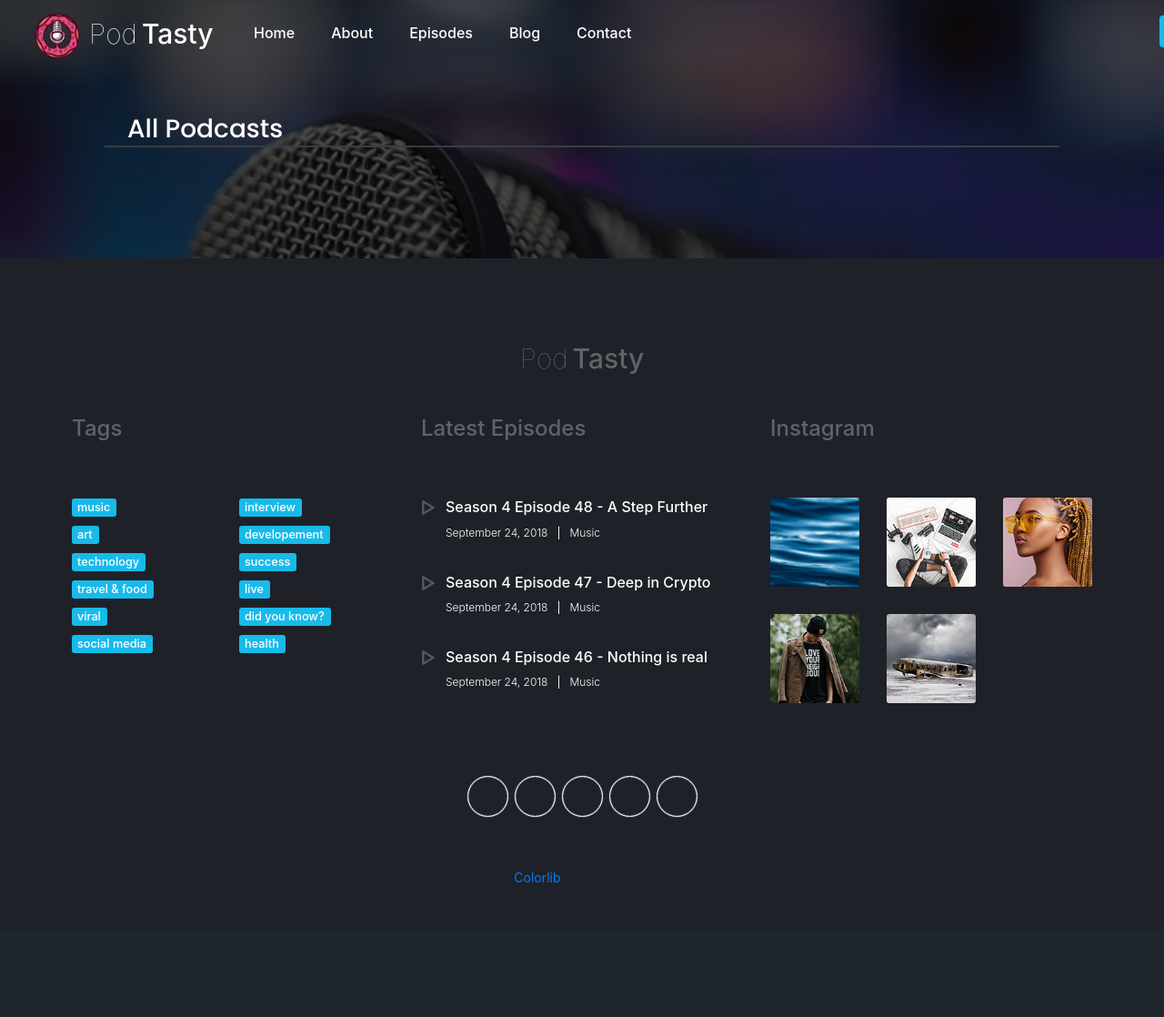
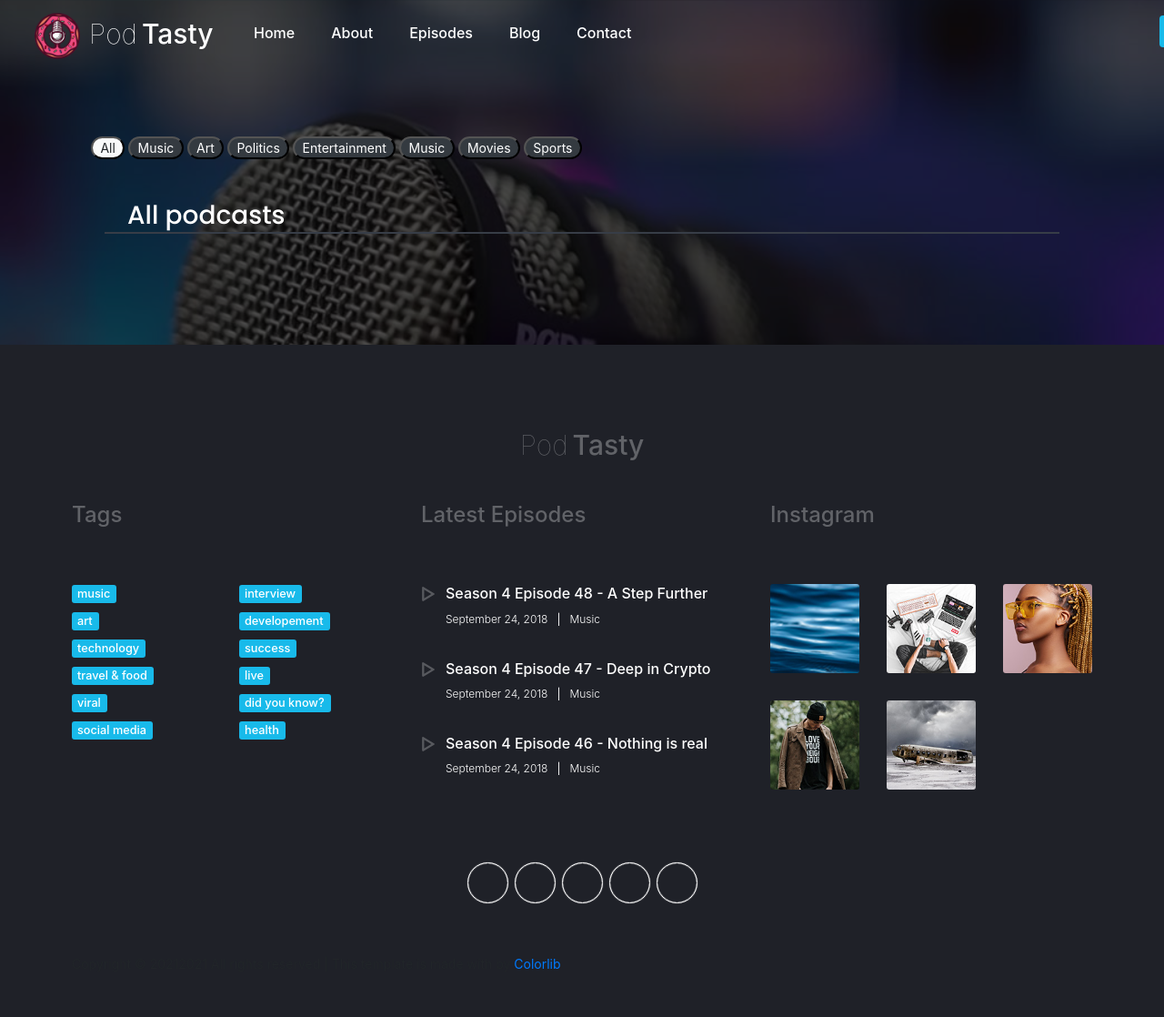
Before and after one commit to AminDouiri99/Pod-Tasty, a Symfony app: template templates/home/home.html.twig in a window 1280 px wide. Shown: the whole page at 91% size. Before the commit the page ends 970 px from the top, so only its background shows below. Run offline with Twig, Linux system fonts and the light colour scheme; the template is opened without the code that fills it, so the values that code supplies are empty; some libraries are stand-ins or nearby versions.

Commit message:
Tags + live podcast

```diff
--- a/templates/home/home.html.twig
+++ b/templates/home/home.html.twig
@@ -4,18 +4,34 @@
 
     <script src="{{ asset('assets/home/home.js') }}"></script>
     <link rel="stylesheet" type="text/css" href="{{ asset('/assets/home/home.css')}}">
-    <div class="wrapper">
-        <h2>All Podcasts</h2>
 
-        <div class="cards">
+    <div style="width: 100%;margin-bottom: 20px;margin-top: 50px" id="tagsWrapper">
+        <button id="tag0" onclick="showPod(0)" class="badge-pill badge-light badgeTag">All</button>
+        <button id="tag1" onclick="showPod(1)" class=" badge-pill badge-dark badgeTag">Music</button>
+        <button id="tag2" onclick="showPod(2)" class="badge-pill badge-dark badgeTag">Art</button>
+        <button id="tag3" onclick="showPod(3)" class="badge-pill badge-dark badgeTag">Politics</button>
+        <button id="tag4" onclick="showPod(4)" class="badge-pill badge-dark badgeTag">Entertainment</button>
+        <button id="tag5" onclick="showPod(5)" class="badge-pill badge-dark badgeTag">Music</button>
+        <button id="tag6" onclick="showPod(6)" class="badge-pill badge-dark badgeTag">Movies</button>
+        <button id="tag7" onclick="showPod(7)" class="badge-pill badge-dark badgeTag">Sports</button>
+    </div>
+    {% if livePods is not empty%}
+        <div class="wrapper">
+            <h2>Currently Live <img src="{{ asset('assets/streaming/live.png') }}" style="margin-left: 20px" height="35" width="35"/></h2>
 
-        <span {% for p in podcasts %}>
+            <div class="cards">
+
+        <span {% for p in livePods %}>
             <figure style="margin-left: 0px" class="card">
-                    <div class="show">
+                    <div class="show" style="width: 100%">
                         <div class="show_image">
                              <div  class="podcastViews">{{ p.podcastViews }} Views</div>
                             <a href="/podcast/{{ p.id }}">
-                                <img class="podImg" src="{{ asset(  'Files/podcastFiles/'~p.podcastImage) }}">
+                                <img class="podImg" src=" {% if p.podcastImage in not null%}
+                                {{ asset(  'Files/podcastFiles/'~p.podcastImage) }}
+                                {% else %}
+                                {{ asset('assets/home/defaultPod.png') }}
+                                {% endif %}">
                                 <div class="show_play_icon">
                                         <img src="{{ asset('assets/frontOffice/images/play.png')}}">
 
@@ -30,14 +46,61 @@
                                 </div>
                             </div>
 {#                            <div class="show_user">#}
-{#                                // user Avatar (moula l podcast)#}
-{#                            </div>#}
+                            {#                                // user Avatar (moula l podcast)#}
+                            {#                            </div>#}
                         </div>
                     </div>
             </figure>
-            {% endfor %}
-        </span>
 
+        </span   {% endfor %}>
+
+            </div>
+        </div>
+
+    {% endif %}
+
+
+    <div class="wrapper">
+        <h2>All podcasts</h2>
+
+        <div class="cards">
+
+        <span {% for p in podcasts %}>
+            <figure style="margin-left: 0px" class="card">
+
+                    <div class="show" style="width: 100%">
+                        <div class="show_image">
+
+                <a href="/podcast/{{ p.id }}">
+                             <div  class="podcastViews">{{ p.podcastViews }} Views</div>
+                                <img class="podImg" src="
+                                {% if p.podcastImage in not null%}
+                                {{ asset(  'Files/podcastFiles/'~p.podcastImage) }}
+                                {% else %}
+                                {{ asset('assets/home/defaultPod.png') }}
+                                {% endif %}
+                                ">
+                                <div class="show_play_icon">
+                                        <img src="{{ asset('assets/frontOffice/images/play.png')}}">
+
+                                </div>
+                                <div class="show_title_2">{{ p.podcastName }} </div>
+                            </a>
+{#                            <div class="show_user">#}
+                            {#                                // user Avatar (moula l podcast)#}
+                            {#                            </div>#}
+                            <div class="show_tags">
+                                <div class="tags">
+                                    <ul class="d-flex flex-row align-items-start justify-content-start">
+                                        <li><a href="#">travel</a></li>
+                                    </ul>
+                                </div>
+                            </div>
+                        </div>
+                    </div>
+            </figure>
+
+        </span {% endfor %}>
         </div>
     </div>
 {% endblock %}
```
